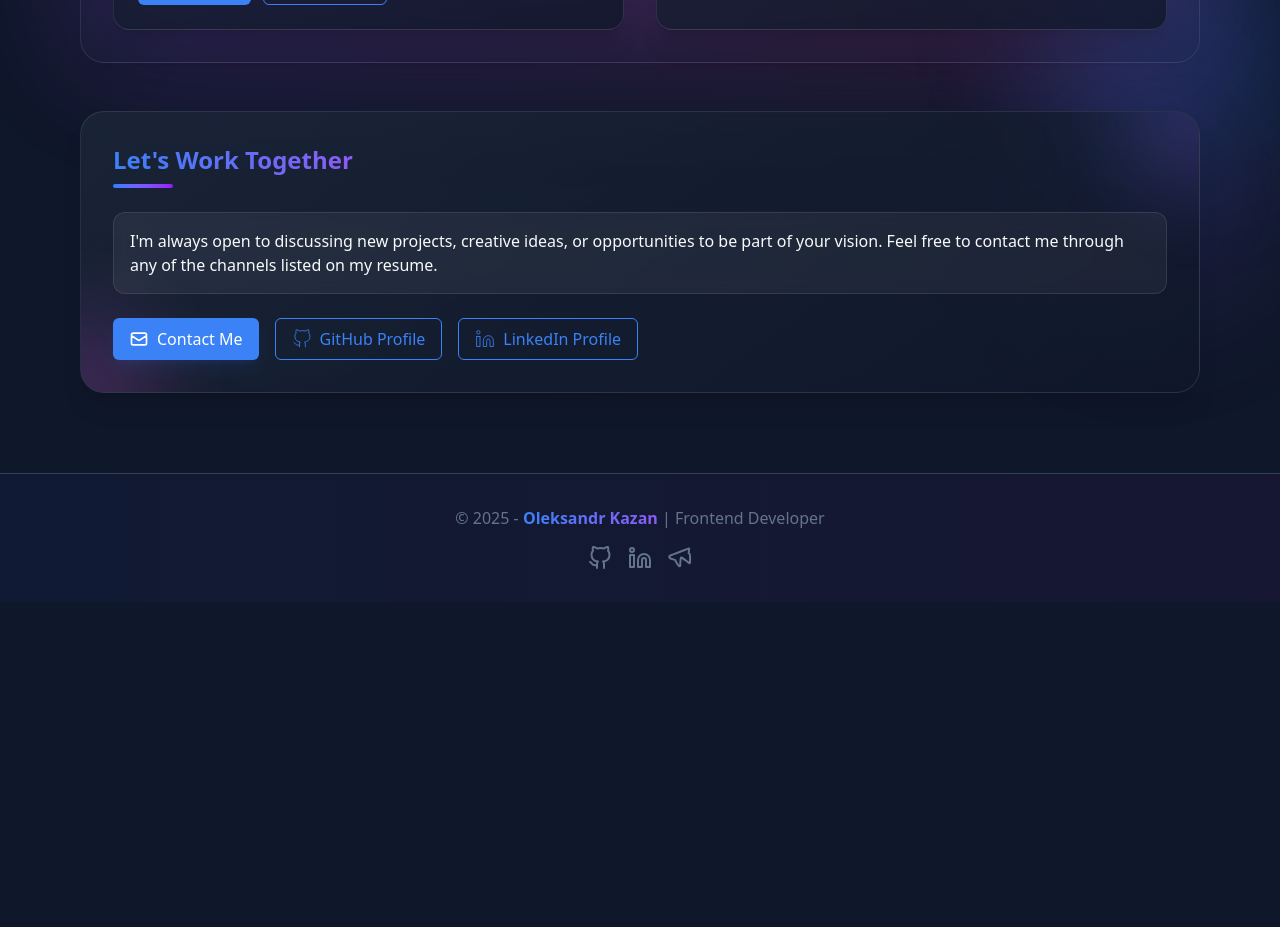
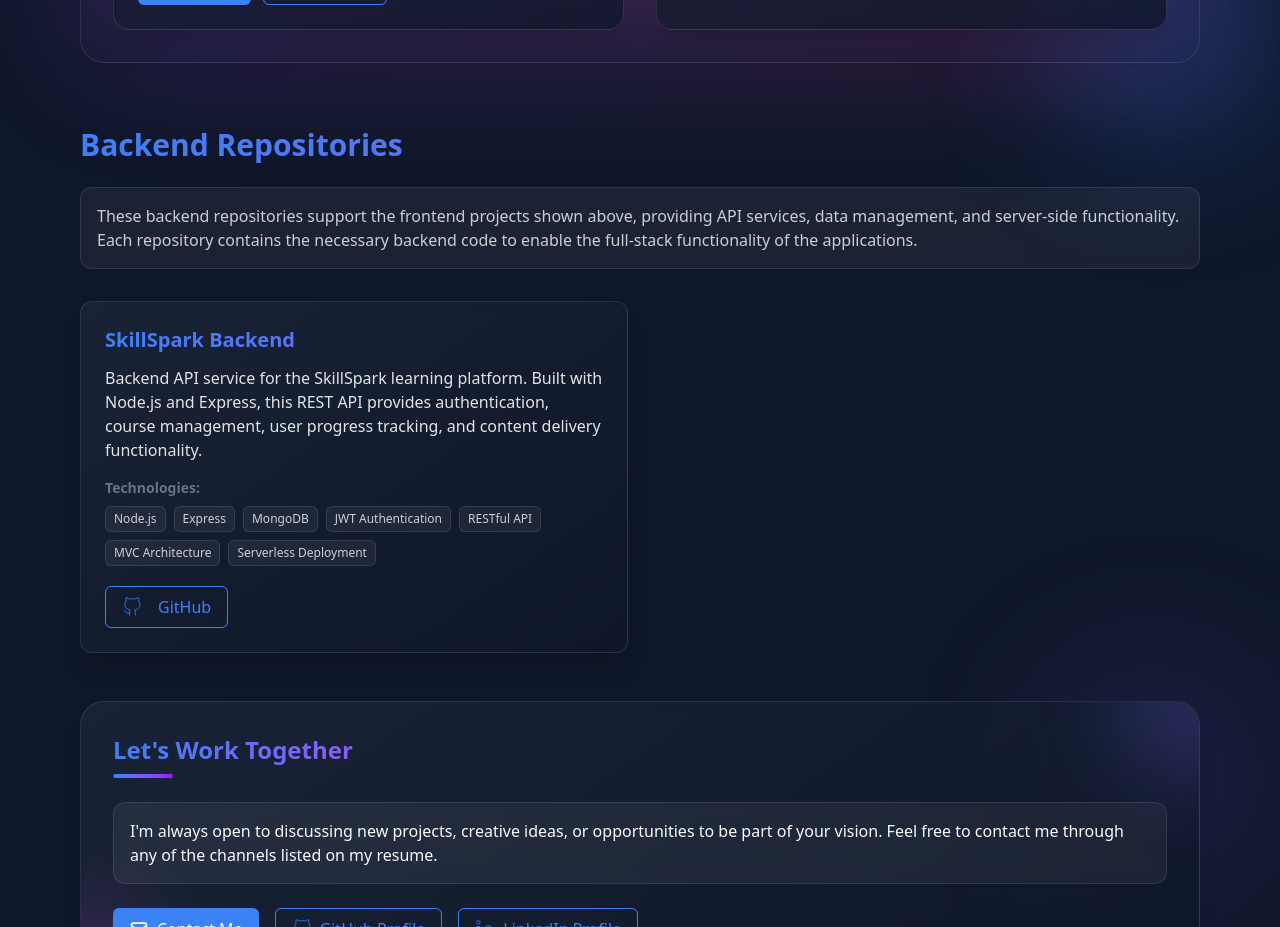
Before and after one commit to no1pain/next-cv-website, a Next.js app: page /projects in a window 1280 px wide. Shown: the part 2460-3387 px from the top of the page. Before the commit the page ends 3062 px from the top, so only its background shows below. Built offline with nearby package versions, Linux system fonts and the light colour scheme.

Commit message:
added backend

```diff
--- /dev/null
+++ b/src/app/components/projects/BackendRepositoriesSection.tsx
@@ -0,0 +1,102 @@
+import React from "react";
+
+interface Repository {
+  id: number;
+  title: string;
+  description: string;
+  technologies: string[];
+  githubLink: string;
+}
+
+const repositories: Repository[] = [
+  {
+    id: 1,
+    title: "SkillSpark Backend",
+    description:
+      "Backend API service for the SkillSpark learning platform. Built with Node.js and Express, this REST API provides authentication, course management, user progress tracking, and content delivery functionality.",
+    technologies: [
+      "Node.js",
+      "Express",
+      "MongoDB",
+      "JWT Authentication",
+      "RESTful API",
+      "MVC Architecture",
+      "Serverless Deployment",
+    ],
+    githubLink: "https://github.com/no1pain/backend-skillspark",
+  },
+];
+
+export default function BackendRepositoriesSection() {
+  return (
+    <section className="mt-16">
+      <h2 className="text-3xl font-bold gradient-text mb-6">
+        Backend Repositories
+      </h2>
+      <p className="text-[var(--foreground)]/80 mb-8 backdrop-blur-sm rounded-xl bg-white/5 p-4 border border-white/10">
+        These backend repositories support the frontend projects shown above,
+        providing API services, data management, and server-side functionality.
+        Each repository contains the necessary backend code to enable the
+        full-stack functionality of the applications.
+      </p>
+
+      <div className="grid grid-cols-1 lg:grid-cols-2 gap-6">
+        {repositories.map((repo) => (
+          <div
+            key={repo.id}
+            className="backdrop-blur-sm border border-white/10 rounded-xl overflow-hidden shadow-xl transition-all duration-300 hover:shadow-blue-500/10 hover:border-blue-500/30 hover:translate-y-[-5px]"
+            style={{
+              background:
+                "linear-gradient(145deg, rgba(30, 41, 59, 0.7), rgba(15, 23, 42, 0.8))",
+            }}
+          >
+            <div className="p-6">
+              <h3 className="text-xl font-bold mb-3 gradient-text">
+                {repo.title}
+              </h3>
+              <p className="mb-4 text-[var(--foreground)]/90">
+                {repo.description}
+              </p>
+
+              <div className="mb-5">
+                <h4 className="text-sm font-semibold text-[var(--muted)] mb-2">
+                  Technologies:
+                </h4>
+                <div className="flex flex-wrap gap-2">
+                  {repo.technologies.map((tech) => (
+                    <span
+                      key={tech}
+                      className="text-xs px-2 py-1 rounded-md bg-white/5 border border-white/10 text-[var(--foreground)]/80"
+                    >
+                      {tech}
+                    </span>
+                  ))}
+                </div>
+              </div>
+
+              <div className="flex">
+                <a
+                  href={repo.githubLink}
+                  target="_blank"
+                  rel="noopener noreferrer"
+                  className="btn-secondary group-hover:shadow-lg group-hover:shadow-blue-500/20 transition-all duration-300"
+                >
+                  <svg
+                    xmlns="http://www.w3.org/2000/svg"
+                    className="h-5 w-5 mr-2"
+                    fill="none"
+                    viewBox="0 0 24 24"
+                    stroke="currentColor"
+                  >
+                    <path d="M9 19c-5 1.5-5-2.5-7-3m14 6v-3.87a3.37 3.37 0 0 0-.94-2.61c3.14-.35 6.44-1.54 6.44-7A5.44 5.44 0 0 0 20 4.77 5.07 5.07 0 0 0 19.91 1S18.73.65 16 2.48a13.38 13.38 0 0 0-7 0C6.27.65 5.09 1 5.09 1A5.07 5.07 0 0 0 5 4.77a5.44 5.44 0 0 0-1.5 3.78c0 5.42 3.3 6.61 6.44 7A3.37 3.37 0 0 0 9 18.13V22"></path>
+                  </svg>
+                  GitHub
+                </a>
+              </div>
+            </div>
+          </div>
+        ))}
+      </div>
+    </section>
+  );
+}
--- a/src/app/projects/page.tsx
+++ b/src/app/projects/page.tsx
@@ -1,11 +1,13 @@
 import ProjectsSection from "../components/projects/ProjectsSection";
 import ContactSection from "../components/projects/ContactSection";
+import BackendRepositoriesSection from "../components/projects/BackendRepositoriesSection";
 import { projects } from "../components/projects/ProjectsData";
 
 export default function Projects() {
   return (
     <div className="space-y-12">
       <ProjectsSection projects={projects} />
+      <BackendRepositoriesSection />
       <ContactSection />
     </div>
   );
```
